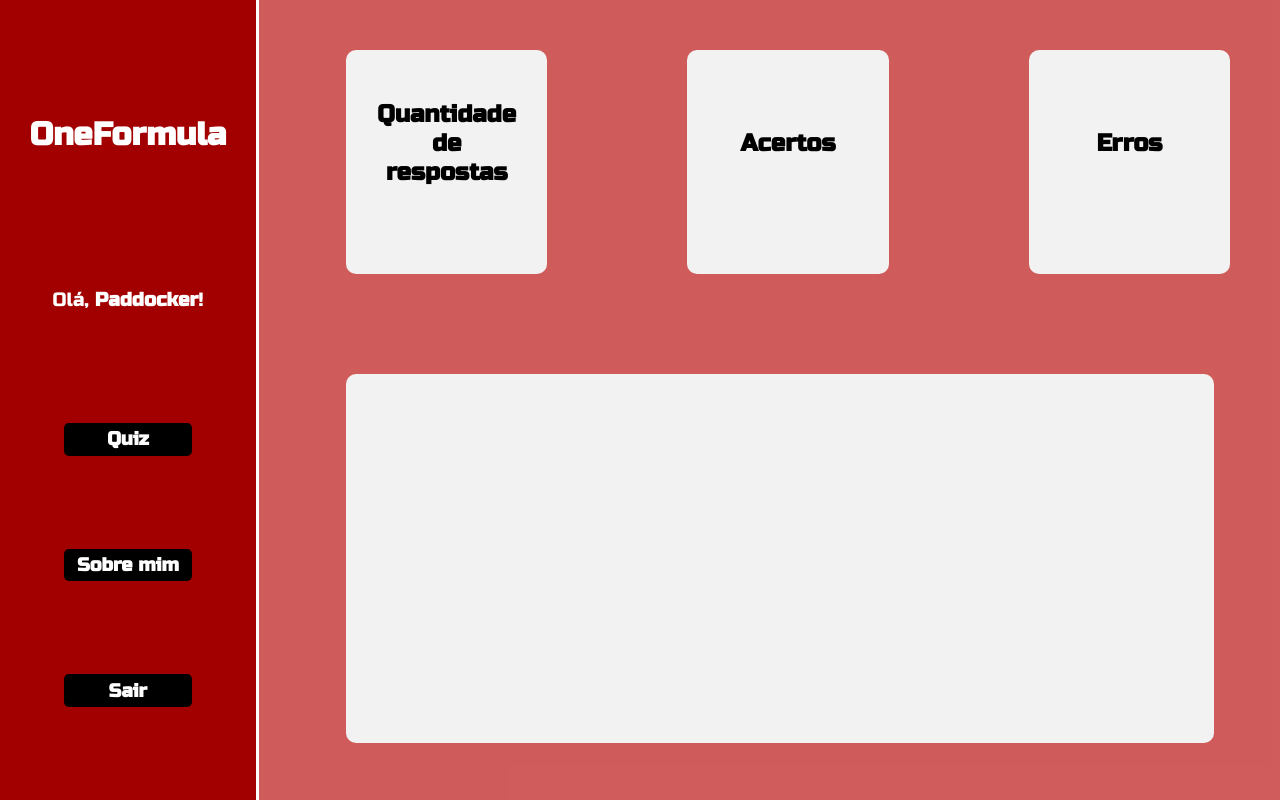
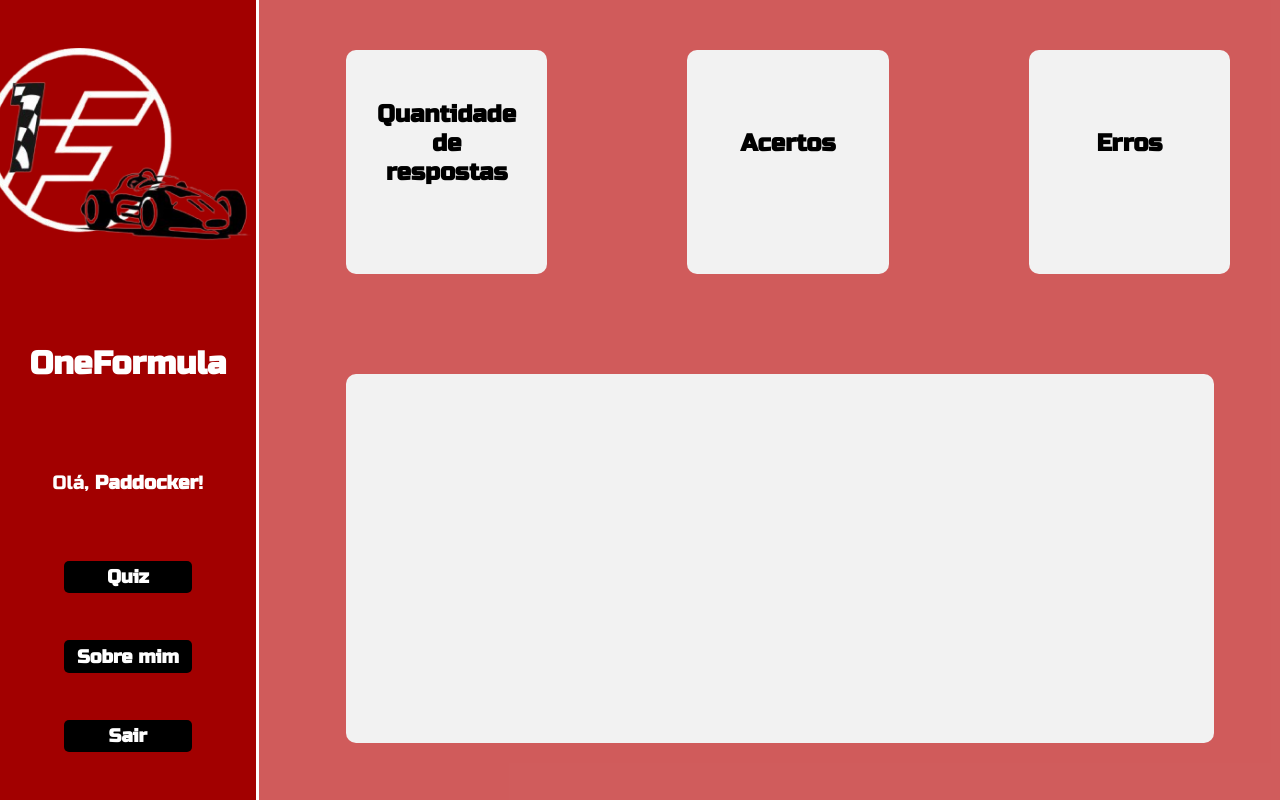
Before and after one commit to Lara-Soares/OneFormula, a website: page public/dashboard.html in a window 1280 px wide. Drawn offline with nearby package versions, Linux system fonts and the light colour scheme; no server answers.

Commit message:
adicionando logo no menu lateral

```diff
--- a/public/css/dashboards.css
+++ b/public/css/dashboards.css
@@ -38,7 +38,6 @@ body{
 }
 
 
-
 .item-regua {
   width: 20%;
   text-align: center;
@@ -72,8 +71,6 @@ body{
   align-items: center;
   color: white;
 }
-
-
 
 .cards h1 {
   font-size: 22px;
@@ -175,6 +172,10 @@ canvas {
 .header-left h1 {
   color: white;
 }
+/*estilizar a logo que foi adicionada no menu lateral 30/12*/
+.header-left img{
+  width: 300px;
+}
 
 .hello {
   width: 100%;
--- a/public/dashboard.html
+++ b/public/dashboard.html
@@ -24,12 +24,13 @@
 
     <div class="janela">
         <div class="header-left">
+            <!--adicionando logo no menu lateral 30/12-->
+            <img src="./fotos/logo__3_-removebg-preview2.png">
             <h1>OneFormula</h1>
 
             <div class="hello">
                 <h3>Olá, <span id="usuario">Paddocker</span>!</h3>
             </div>
-
 
             <div class="btn-nav">
 
@@ -121,7 +122,7 @@
 
 
       //atualiza no html
-      //Mudando as KPIs para porcentagem de acerto e erro 27/12
+      //Mudando as KPIs para percentagem de acerto e erro 27/12
       kpiacertos.innerHTML = `${porcentagemAcertos}%` ;
       kpierros.innerHTML = `${porcentagemErros}%` ;
       kpirespostas.innerHTML = total;
```
